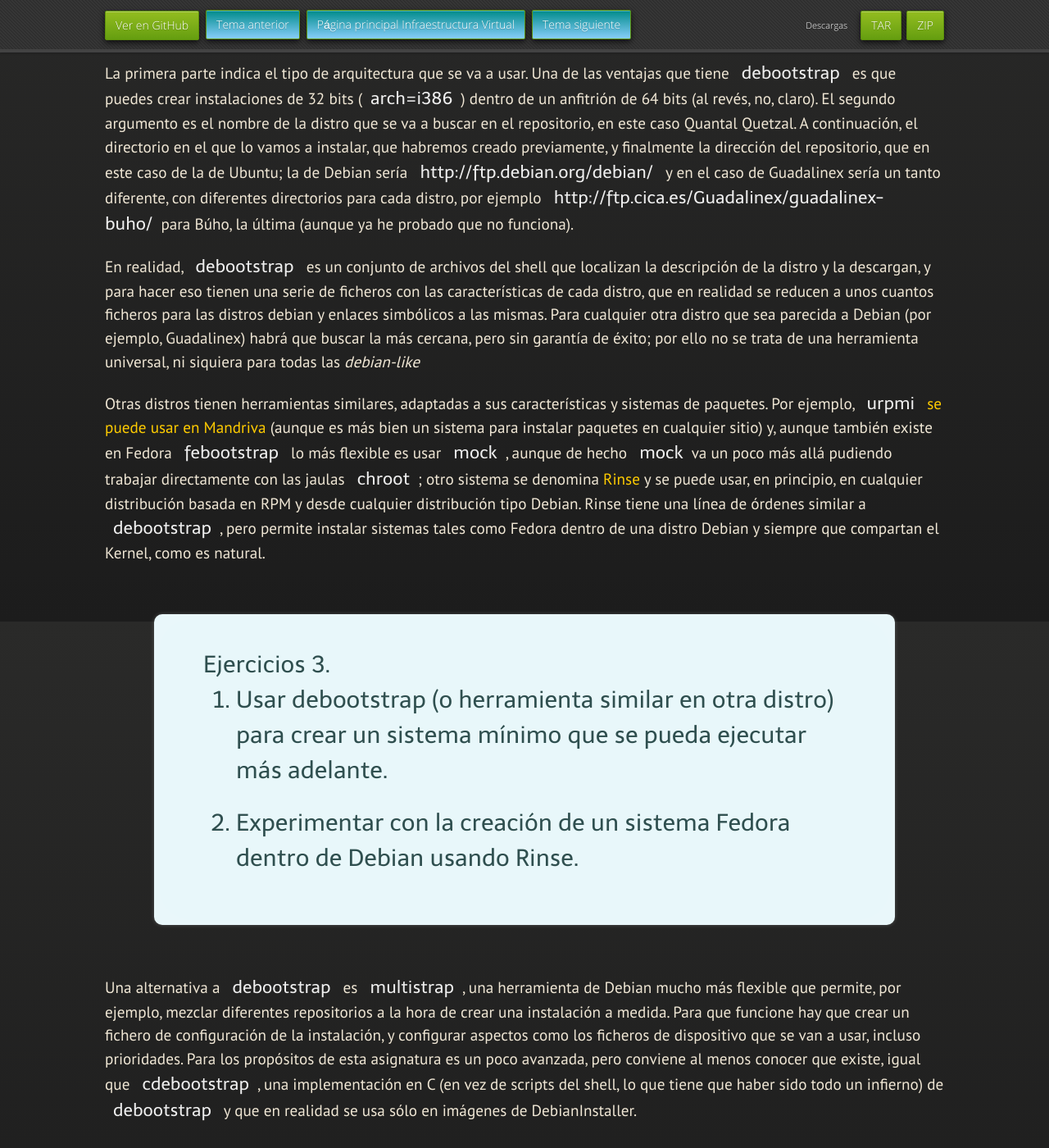
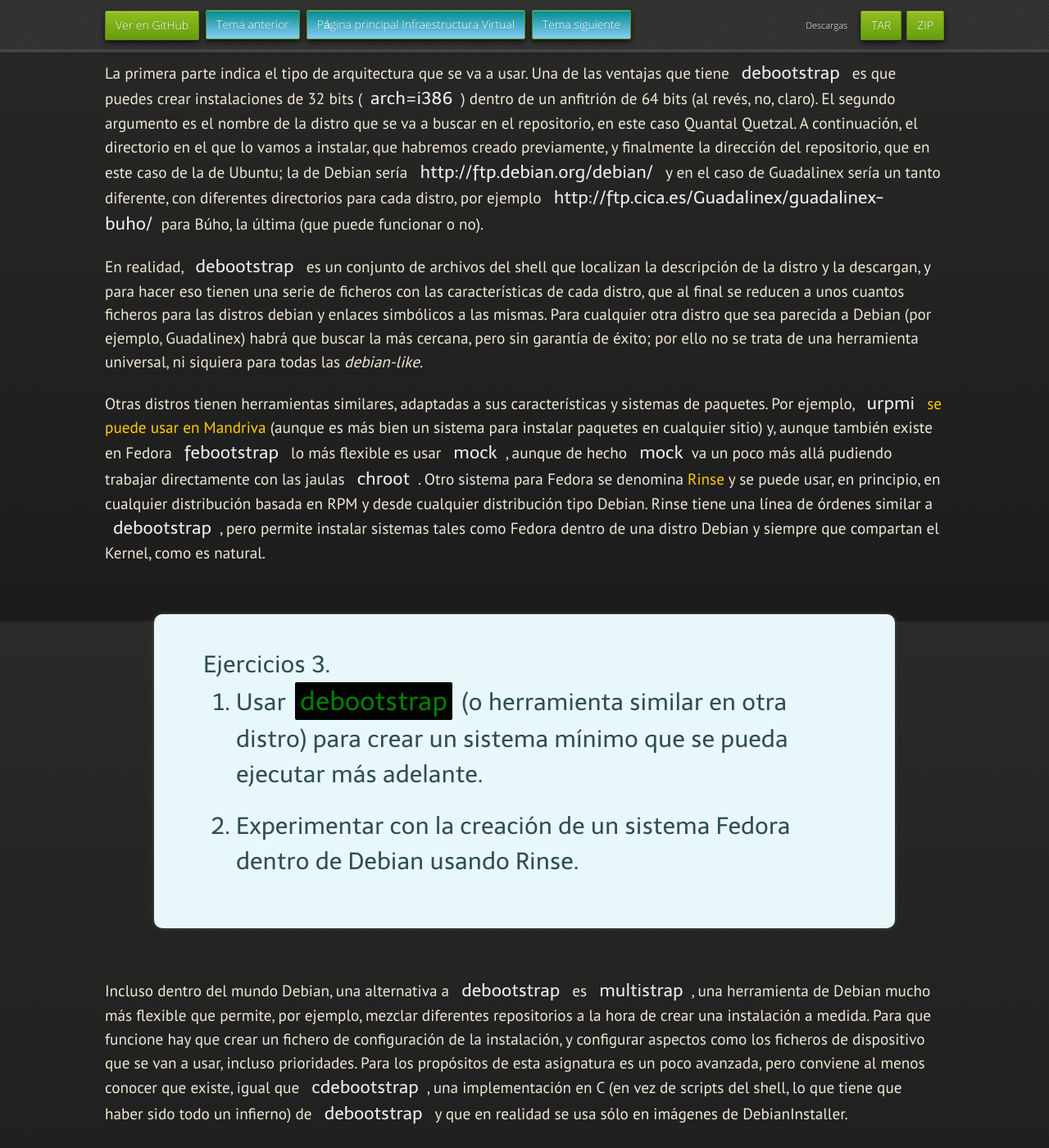
Before and after one commit to JJ/IV, a Jekyll site: the page built from documentos/temas/Tecnicas_de_virtualizacion.md, in a window 1280 px wide and 1400 px high, scrolled down 6442 px. Shown: the whole window at 82% size. Built offline with Jekyll 4.4.1, drawn with Linux system fonts in a browser that asks for light colours; nearby versions of some CDN libraries; some web fonts are replaced.

Commit message:
Sync documentos/temas/Tecnicas_de_virtualizacion.md de master a gh-pages

```diff
--- a/documentos/temas/Tecnicas_de_virtualizacion.md
+++ b/documentos/temas/Tecnicas_de_virtualizacion.md
@@ -262,16 +262,16 @@ caso de la de Ubuntu; la de Debian sería
 `http://ftp.debian.org/debian/` y en el caso de Guadalinex sería un
 tanto diferente, con diferentes directorios para cada distro, por
 ejemplo `http://ftp.cica.es/Guadalinex/guadalinex-buho/`para Búho, la
-última (aunque ya he probado que no funciona).
+última (que puede funcionar o no).
 
 En realidad, `debootstrap` es un conjunto de archivos del shell que
 localizan la descripción de la distro y la descargan, y para hacer eso
 tienen una serie de ficheros con las características de cada distro,
-que en realidad se reducen a unos cuantos ficheros para las distros
+que al final se reducen a unos cuantos ficheros para las distros
 debian y enlaces simbólicos a las mismas. Para cualquier otra distro
 que sea parecida a Debian (por ejemplo, Guadalinex) habrá que buscar
 la más cercana, pero sin garantía de éxito; por ello no se trata de
-una herramienta universal, ni siquiera para todas las *debian-like*
+una herramienta universal, ni siquiera para todas las *debian-like*.
 
 Otras distros tienen herramientas similares, adaptadas a sus
 características y sistemas de paquetes. Por ejemplo,
@@ -281,7 +281,7 @@ sitio) y, aunque también existe en Fedora `febootstrap` lo más
 flexible es usar
 [`mock`](http://fedoraproject.org/wiki/Projects/Mock), aunque de hecho
 `mock`va un poco más allá pudiendo trabajar directamente con las
-jaulas `chroot`; otro sistema se denomina
+jaulas `chroot`. Otro sistema para Fedora se denomina
 [Rinse](http://www.steve.org.uk/Software/rinse/) y se puede usar, en
 principio, en cualquier distribución basada en RPM y desde cualquier
 distribución tipo Debian. Rinse tiene una línea de órdenes similar a
@@ -291,7 +291,7 @@ natural.
 
 <div class='ejercicios' markdown="1">
 
-1. Usar debootstrap (o herramienta similar en otra distro) para crear un
+1. Usar `debootstrap` (o herramienta similar en otra distro) para crear un
 sistema mínimo que se pueda ejecutar más adelante.
 
 2. Experimentar con la creación de un sistema Fedora dentro de Debian
@@ -299,7 +299,7 @@ usando Rinse.
 
 </div>
 
-Una alternativa a `debootstrap` es
+Incluso dentro del mundo Debian, una alternativa a `debootstrap` es
 [`multistrap`](https://wiki.debian.org/Multistrap), una herramienta de
 Debian mucho más flexible que permite, por ejemplo, mezclar diferentes
 repositorios a la hora de crear una instalación a medida. Para que
```
